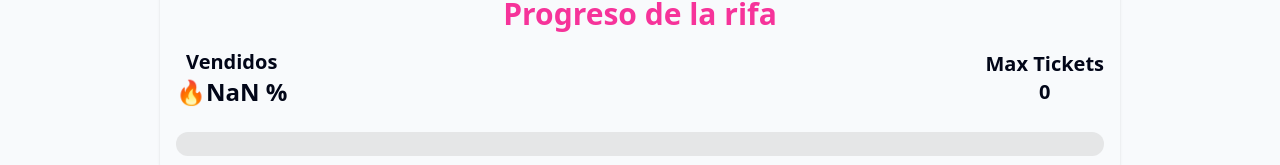
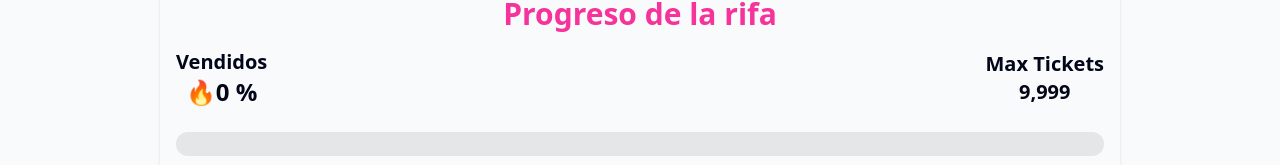
Before and after one commit to amellitodev/raffle-app-v2, a Next.js app: page /dashboard in a window 1280 px wide. Shown: the part 340-505 px from the top of the page. Built offline with nearby package versions, Linux system fonts and the light colour scheme; no server answers; the database is empty.

Commit message:
fix: fixed maxTickets to progressComponen hardcode 9999

```diff
--- a/app/(auth)/dashboard/page.tsx
+++ b/app/(auth)/dashboard/page.tsx
@@ -36,7 +36,7 @@ export default async function DashboardPage() {
 					</div>
 				</div>
 				{/* <ProgressComponent /> */}
-				<PublicProgressComponent maxTickets={tickets} raffleId={raffle?._id ?? ""}  />
+				<PublicProgressComponent maxTickets={9999} raffleId={raffle?._id ?? ""}  />
 			</div>
 		</div>
 	);
```
